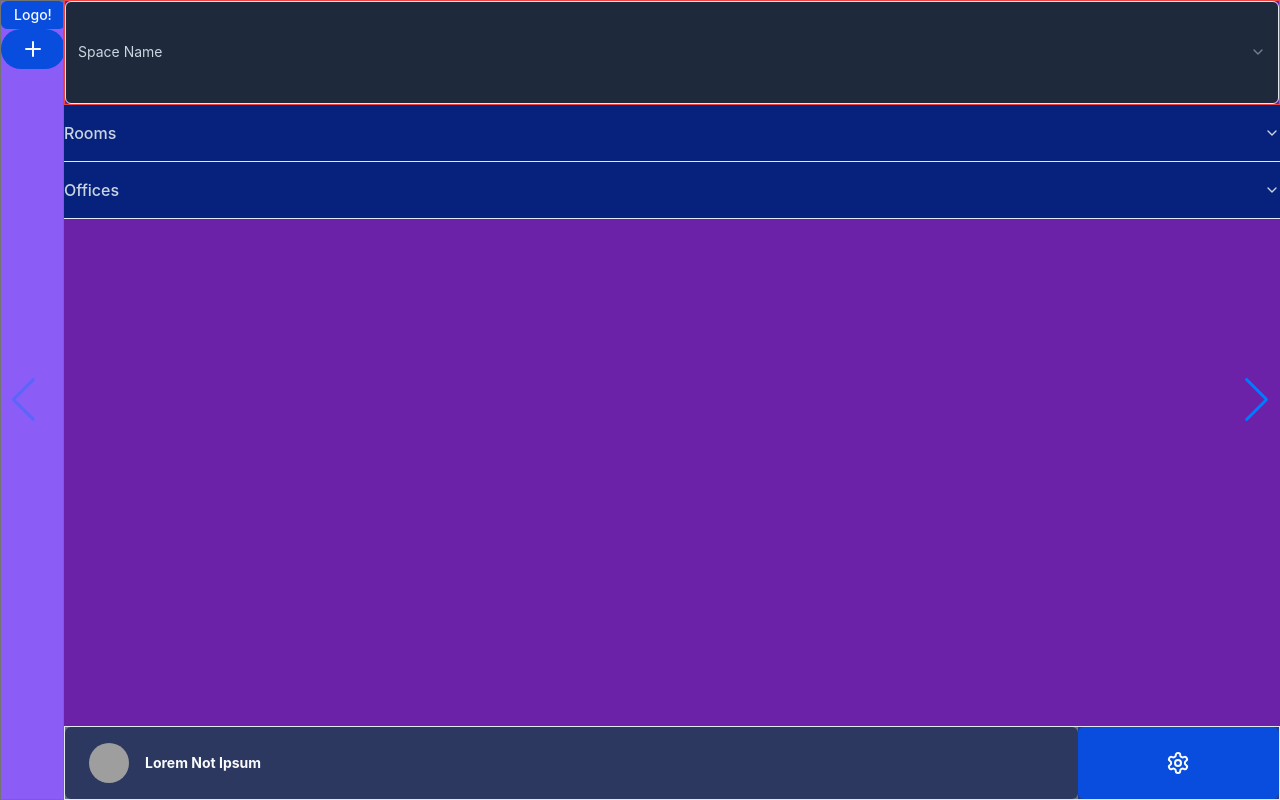
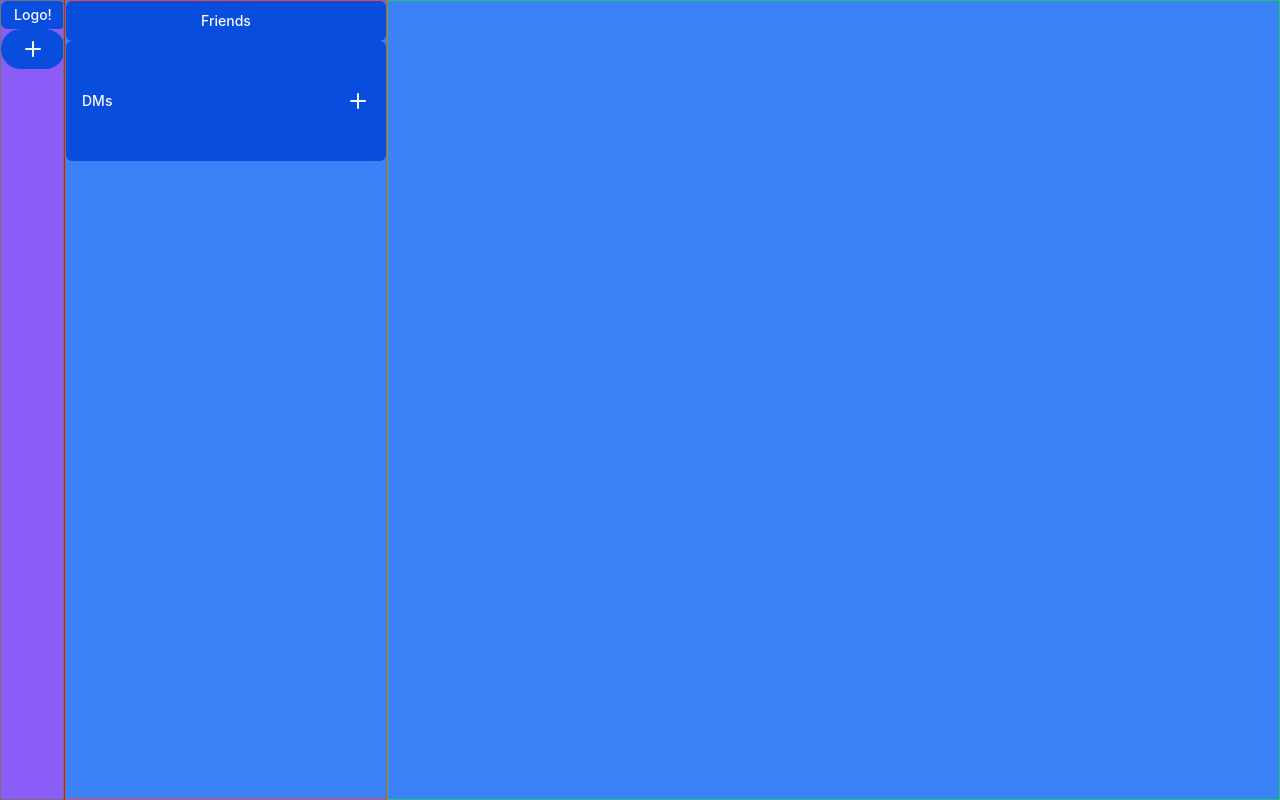
Before and after one commit to prince-ao/CTPChat, a Next.js app in the folder frontend/: page /home in a window 1280 px wide. Built offline with nearby package versions, Linux system fonts and the light colour scheme; grey boxes are pictures that could not be loaded.

Commit message:
Added Friend UI with React states

```diff
--- a/frontend/app/home/page.tsx
+++ b/frontend/app/home/page.tsx
@@ -52,7 +52,7 @@ import {
 import { Textarea } from "@/components/ui/textarea";
 
 
-import { Plus } from 'lucide-react';
+import { Plus, Scroll } from 'lucide-react';
 import { ArrowBigRight } from 'lucide-react';
 import { ArrowBigLeft } from 'lucide-react';
 import { Settings } from 'lucide-react';
@@ -291,79 +291,10 @@ export default function Home() {
         setDivElements([...divElements, <DivElement message={input} />]);
     }
 
-    return (
+    //Scholr components
+    function spaceSelector():React.JSX.Element { //
 
-        <div
-        className='flex items-center justify-center
-        w-screen h-screen
-        bg-slate-950 text-slate-300
-        divide-x divide-slate-600 divide-y-0'
-        >
-
-            {/*
-                Swiper React Components may be depreciated in future updates.
-                However, latest Swiper Elements are not compatible with Next.js and React.
-                Produces TypeScript error with difficult work-arounds but no bug fixes from developers yet:
-                https://github.com/nolimits4web/swiper/issues/6466
-
-                Solution 1:
-                Providing Shadcn UI Button functionality by displaying the
-                chat container if in info container, hides info container and member container.
-                chat container if in member container, hides info container and member container.
-                and info container or member container if in chat container.
-                Hides info container or member container, and chat container.
-
-                Solution 2:
-                Disable swiping when min-width is 1024px or greater.
-                Resort to old UI similar to Discord.
-            */}
-            <Swiper
-            enabled={true}
-            preventInteractionOnTransition={true}
-            spaceBetween={50}
-            slidesPerView={1}
-            navigation={true} // /*false*/ /*{ nextEl: '#my-next-button', prevEl: '#my-prev-button' }*/
-            pagination={{ clickable: true }}
-            modules={[Navigation]}
-
-            /*
-            breakpoints={{
-                1024: {
-                  spaceBetween: 0,
-                  slidesPerView: 3,
-                },
-              }}
-              */
-
-            >
-
-
-                <SwiperSlide> {/* className='md:max-w-none md:max-h-none' */}
-
-                    {/* Container that stores Spaces UI, Rooms UI, and Profile UI */ }
-                    <div id="infoContainer" className='static flex flex-row justify-start align-top w-full h-screen p-0 m-0' > {/* className='flex flex-row justify-start align-top w-full lg:w-[25vw] h-screen p-0 m-0' */}
-
-                        <div id="spacesContainer" className='inline-flex w-fit h-full p-0 m-0 bg-violet-500'>
-
-                            <ScrollArea className='w-[20vw] sm:w-[10vw] md:w-[7vw] lg:w-[5vw] h-screen border border-neutral-500'>
-
-                                {/* Opens friend Direct Messages (DMs) */ }
-                                <Button className='w-full h-auto p-1 text-center'>
-                                    Logo!
-                                </Button>
-
-                                {addSpace}
-
-                                <Button onClick={() => setSpaceCount(spaceCount + 1)} className='w-[20vw] sm:w-[10vw] md:w-[7vw] lg:w-[5vw] h-[20vh] sm:h-[10vh] md:h-[7vh] lg:h-[5vh] rounded-full font-bold'>
-                                    <Plus />
-                                </Button>
-
-                            </ScrollArea>
-
-                        </div>
-
-                        <div id="roomsContainer" className='inline-flex flex-col justify-start align-top w-full h-full p-0 m-0 bg-purple-800'>
-
+        return(
             <div className='inline-flex justify-start w-full h-[15vh] align-top border border-red-500'>
                 <Select>
 
@@ -390,8 +321,12 @@ export default function Home() {
                 */}
 
             </div>
+        );
+    }
 
-                            {/* Displays Rooms, Offices, and Profile and Settings */ }
+    function roomOfficeProfile():React.JSX.Element {
+
+        return(
             <div className='relative inline-flex flex-col justify-start w-full h-full align-top overflow-x-hidden overflow-y-auto z-0'>
 
                 {/* Accordian Container */ }
@@ -426,17 +361,34 @@ export default function Home() {
                 </div>
 
             </div>
+        );
+    }
+
+    {/* Swiper slider that contains Info Container */}
+    function infoSwiperSlide():React.JSX.Element {
+        return (
+            <SwiperSlide> {/* className='md:max-w-none md:max-h-none' */}
+
+                {/* Container that stores Spaces UI, Rooms UI, and Profile UI */ }
+                <div id="infoContainer" className='static flex flex-row justify-start align-top w-full h-screen p-0 m-0' > {/* className='flex flex-row justify-start align-top w-full lg:w-[25vw] h-screen p-0 m-0' */}
+
+                    <div id="roomsContainer" className='inline-flex flex-col justify-start align-top w-full h-full p-0 m-0 bg-purple-800'>
+
+                        {spaceSelector()}
+
+                        {/* Displays Rooms, Offices, and Profile and Settings */ }
+                        {roomOfficeProfile()}
 
                     </div>
 
                 </div>
 
             </SwiperSlide>
+        );
+    }
 
-                <SwiperSlide>
-
-                    {/* Chat Container */ }
-                    <div id='chatContainer' className={'block static w-screen h-screen bg-blue-900/75 p-0 m-0 left-0'}> {/*className={'block static w-screen lg:w-[50vw] h-screen bg-blue-900/75 p-0 m-0 left-0'} */}
+    function channInfoCont():React.JSX.Element {
+        return (
             <div id="channelInfoContainer" className="flex items-center justify-between w-auto h-[14vh] sm:h-[7vh] bg-[#3718A7]">
                 <div className="flex items-center justify-start">
 
@@ -472,7 +424,11 @@ export default function Home() {
                 */}
 
             </div>
+        );
+    }
 
+    function msgCont():React.JSX.Element {
+        return (
             <div id="messageContainer" className="w-full h-[74.5vh] sm:h-[80vh]">
 
                 <ScrollArea className="w-auto h-full rounded-md border border-slate-500 scroll-smooth">
@@ -484,9 +440,11 @@ export default function Home() {
                 </ScrollArea>
 
             </div>
+        );
+    }
 
-                        {/*Implementing Rich Text Editor to format text too dificult to implement at this time. */}
-
+    function inptCont():React.JSX.Element {
+        return (
             <div id="inputContainer" className="w-full">
 
                 <Separator className="mb-0" />
@@ -543,14 +501,34 @@ export default function Home() {
 
                 </div>
             </div>
+        );
+    }
+
+    {/* Swiper slider for Chat Container */}
+    function chatSwiperSlider():React.JSX.Element {
+        return (
+            <SwiperSlide>
+
+                {/* Chat Container */ }
+                <div id='chatContainer' className={'block static w-full h-screen bg-blue-900/75 p-0 m-0 left-0'}> {/*className={'block static w-screen lg:w-[50vw] h-screen bg-blue-900/75 p-0 m-0 left-0'} */}
+
+                    {channInfoCont()}
+
+                    {msgCont()}
+
+                    {/*Implementing Rich Text Editor to format text too dificult to implement at this time. */}
+
+                    {inptCont()}
 
                 </div>
 
             </SwiperSlide>
+        );
+    }
 
-                <SwiperSlide>
-
-                    <div id="memberContainer" className="static w-screen h-screen p-0 m-0 bg-blue-900/75 overflow-x-hidden overflow-y-auto"> {/*className="static w-screen lg:w-[25vw] h-screen p-0 m-0 bg-blue-900/75 overflow-x-hidden overflow-y-auto" */}
+    function membCont():React.JSX.Element {
+        return (
+            <div id="memberContainer" className="static w-full h-screen p-0 m-0 bg-blue-900/75 overflow-x-hidden overflow-y-auto"> {/*className="static w-screen lg:w-[25vw] h-screen p-0 m-0 bg-blue-900/75 overflow-x-hidden overflow-y-auto" */}
 
                 {/*
                 <Button id="my-prev-button" className='hidden lg:block w-full' onClick={collapseMemberContainer}>
@@ -577,11 +555,198 @@ export default function Home() {
                 </Accordion>
 
             </div>
+        );
+    }
+
+    function membSwiperSlider():React.JSX.Element {
+        return (
+            <SwiperSlide>
+
+                {membCont()}
 
             </SwiperSlide>
+        );
+    }
 
-            </Swiper>
+
+    function friendActivityContainer():React.JSX.Element {
+        return (
+            <div className='w-full h-screen bg-gray-500'>
+                <div className='inline-flex justify-evenly w-full h-fit border border-red-500'>
+                    <Button className='w-[15vw] '>
+                        Online
+                    </Button>
+
+                    <Button className='w-[10vw]'>
+                        All
+                    </Button>
+
+                    <Button className='w-[25vw]'>
+                        Friend Requests
+                    </Button>
+                </div>
+
+
+                <div className='inline-flex flex-col w-auto h-full p-0 m-0'>
+                    <ScrollArea>
+                        {avatarItems.map((item, index) => (
+                            <AvatarButton key={index} {...item} />
+                        ))}
+                    </ScrollArea>
+                </div>
+
 
             </div>
         );
     }
+
+    const [showFriends, setShowFriends] = useState(false);
+
+    const [friendCount, setFriendCount] = useState(0);
+
+    function handleFriendClick() {
+        setFriendCount(friendCount + 1);
+    }
+
+    function friendDMContainer() {
+        return (
+            <div className='w-full h-full bg-green-500'>
+                <p>
+                    ads
+                </p>
+            </div>
+        );
+    }
+
+    const [showDM, setShowDM] = useState(false);
+
+    function friendCont():React.JSX.Element {
+        return(
+            <div className='flex flex-row w-full h-full bg-blue-500'>
+                <div className='inline-flex flex-col w-fit border border-red-500'>
+
+                    <Button onClick={() => {setShowFriends(true); setShowDM(false);}} className='w-[25vw]'>
+                        Friends
+                    </Button>
+
+                    <ScrollArea>
+
+                        <div className='flex flex-col w-auto h-full'>
+                            <Button onClick={handleFriendClick} className='justify-between w-[25vw] h-[15vh]'>
+                                <span>DMs</span>
+                                <Plus />
+                            </Button>
+
+                            {friendCount > 0 && (
+                            <div className='flex flex-col w-auto h-full'>
+                                {Array.from({ length: friendCount }, (_, index) => (
+                                    <Button key={index} onClick={() => {setShowDM(true); setShowFriends(false);}} className='w-[25vw] h-auto'>
+                                        <div>
+                                            <p>
+                                                Added Friend {index}
+                                            </p>
+                                        </div>
+                                    </Button>
+                                ))}
+                            </div>
+                            )}
+                        </div>
+
+                    </ScrollArea>
+
+
+                </div>
+
+                <div className='inline-flex w-[80%] h-full border border-green-500'>
+
+                    { showFriends && friendActivityContainer() }
+
+                    { showDM && friendDMContainer() }
+
+                </div>
+
+            </div>
+        );
+    }
+
+    return (
+
+        <div
+        className='flex items-center justify-center
+        w-screen h-screen
+        bg-slate-950 text-slate-300
+        divide-x divide-slate-600 divide-y-0'
+        >
+
+            <div id="spacesContainer" className='flex w-fit h-full p-0 m-0 bg-violet-500'>
+
+                <ScrollArea className='w-[20vw] sm:w-[10vw] md:w-[7vw] lg:w-[5vw] h-screen border border-neutral-500'>
+
+                    {/* Opens friend Direct Messages (DMs) */ /* Activate friendCont state from Logo Button*/ }
+                    <Button className='w-full h-auto p-1 text-center'>
+                        Logo!
+                    </Button>
+
+                    {addSpace}
+
+                    <Button onClick={() => setSpaceCount(spaceCount + 1)} className='w-[20vw] sm:w-[10vw] md:w-[7vw] lg:w-[5vw] h-[20vh] sm:h-[10vh] md:h-[7vh] lg:h-[5vh] rounded-full font-bold'>
+                        <Plus />
+                    </Button>
+
+                </ScrollArea>
+
+            </div>
+
+            {friendCont()}
+
+            {/*
+                Swiper React Components may be depreciated in future updates.
+                However, latest Swiper Elements are not compatible with Next.js and React.
+                Produces TypeScript error with difficult work-arounds but no bug fixes from developers yet:
+                https://github.com/nolimits4web/swiper/issues/6466
+
+                Solution 1:
+                Providing Shadcn UI Button functionality by displaying the
+                chat container if in info container, hides info container and member container.
+                chat container if in member container, hides info container and member container.
+                and info container or member container if in chat container.
+                Hides info container or member container, and chat container.
+
+                Solution 2:
+                Disable swiping when min-width is 1024px or greater.
+                Resort to old UI similar to Discord.
+            */} {/*
+            <Swiper
+            enabled={true}
+            preventInteractionOnTransition={true}
+            spaceBetween={50}
+            slidesPerView={1}
+            navigation={true} // /*false*/ /*{ nextEl: '#my-next-button', prevEl: '#my-prev-button' }*/ /*
+            pagination={{ clickable: true }}
+            modules={[Navigation]}
+
+            /*
+            breakpoints={{
+                1024: {
+                spaceBetween: 0,
+                slidesPerView: 3,
+                },
+            }}
+            */ /*
+
+            >
+
+
+                {infoSwiperSlide()}
+
+                {chatSwiperSlider()}
+
+                {membSwiperSlider()}
+
+            </Swiper>
+
+        */}
+
+        </div>
+    );
+}
```
Lines whose indentation alone changed are shown as unchanged.
